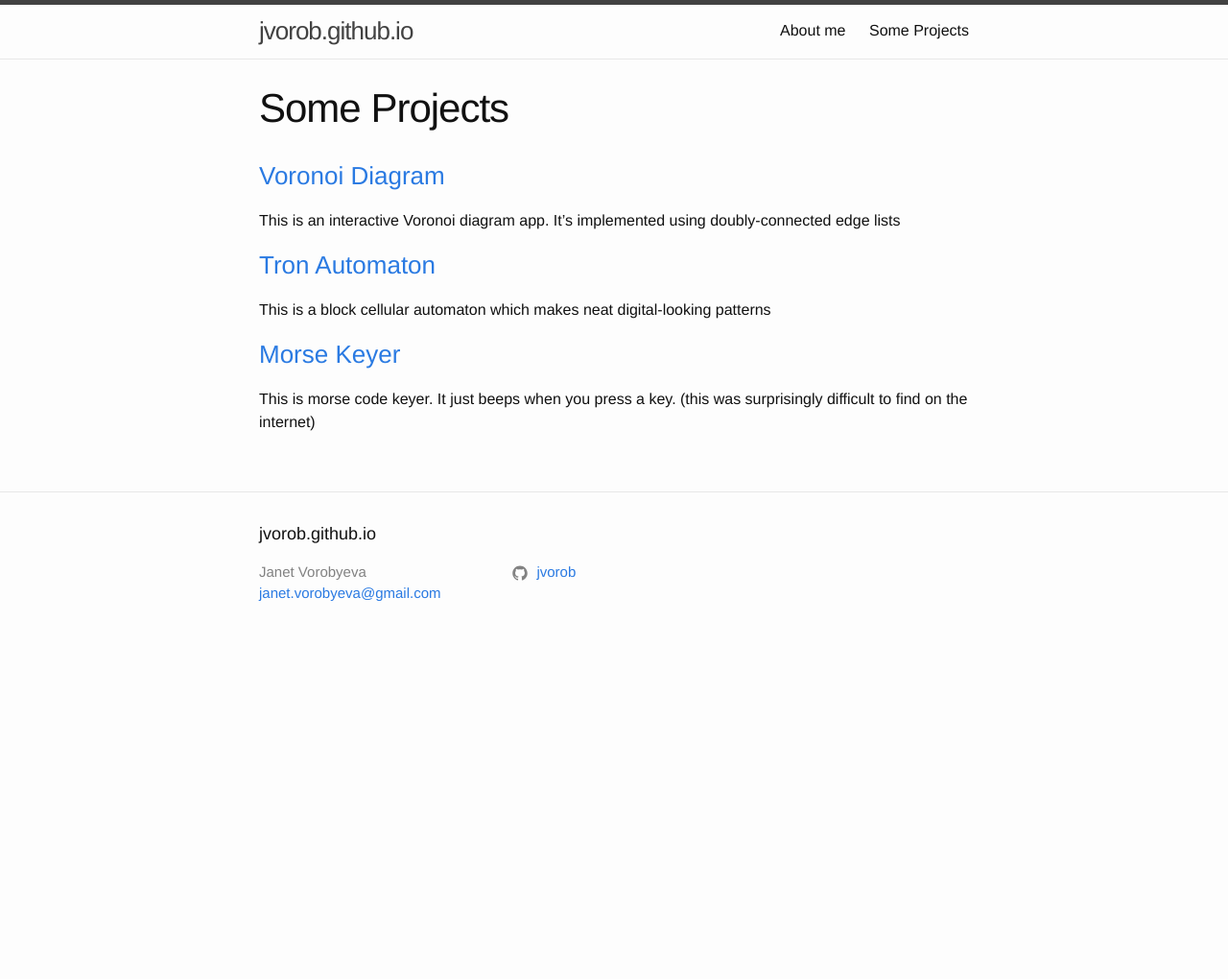
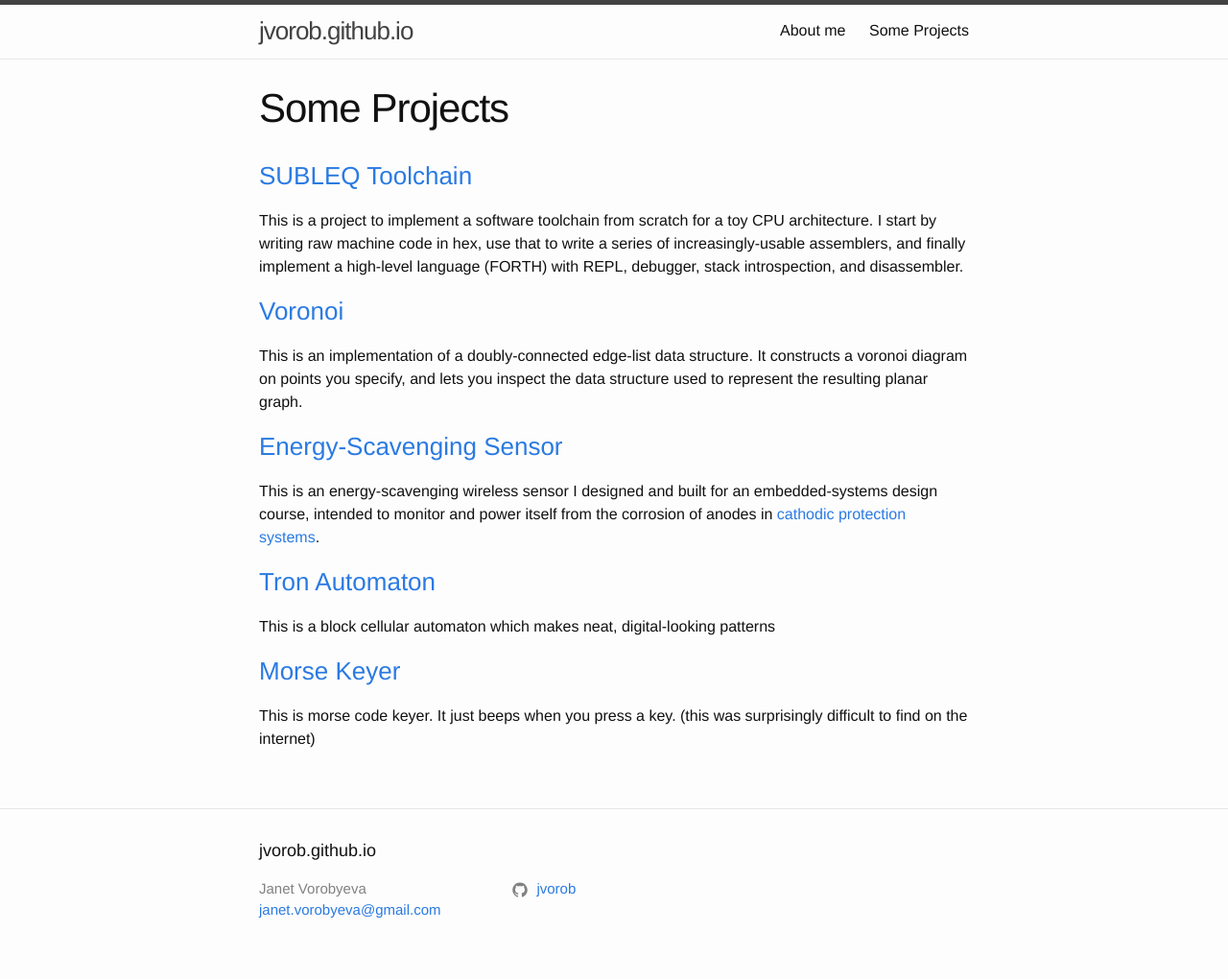
Before and after one commit to jvorob/jvorob.github.io, a Jekyll site: the page built from main_pages/projects.md, in a window 1280 px wide. Shown: the whole page at 96% size. Built offline with Jekyll 4.4.1, drawn with Linux system fonts in a browser that asks for light colours; our own code applies the rules of GitHub Pages for plain Markdown files; before the commit the page ends 900 px from its top, so only the background shows below that.

Commit message:
Updated projects page

```diff
--- a/main_pages/projects.md
+++ b/main_pages/projects.md
@@ -3,13 +3,35 @@
 permalink: /projects
 ---
 
-### [Voronoi Diagram](/projects/voronoi)
+### [SUBLEQ Toolchain](https://github.com/jvorob/subleq-bootstrap)
 
-This is an interactive Voronoi diagram app. It's implemented using doubly-connected edge lists
+This is a project to implement a software toolchain from scratch for a toy CPU architecture.
+I start by writing raw machine code in hex, use that to write a series of increasingly-usable assemblers,
+and finally implement a high-level language (FORTH) with REPL, debugger, stack introspection, and disassembler.
+
+### [Voronoi](/projects/voronoi)
+
+This is an implementation of a doubly-connected edge-list data structure. It constructs a voronoi diagram on points you specify,
+and lets you inspect the data structure used to represent the resulting planar graph.
+
+### [Energy-Scavenging Sensor](https://github.com/jvorob/cpm-firmware)
+
+This is an energy-scavenging wireless sensor I designed and built for an embedded-systems design course,
+intended to monitor and power itself from the corrosion of anodes in
+[cathodic protection systems](https://en.wikipedia.org/wiki/Cathodic_protection).
+
+<!--
+I accomplished this by integrating an energy-harvesting IC with the low-power apollo3 microcontroller, and  power-gating ICs.
+
+I also designed in isolated ground planes to measure the current draw of individual components, and
+and [project writeup](https://raw.githubusercontent.com/jvorob/cpm-firmware/main/project_writeup.pdf)
+~~~ WIP: I used ambi+this, power gating, ground planes, detailed current measuremtns. it ultimately wasn't deployable for other reasons, but the electronics/firmware worked gr9 ~~~
+
+-->
 
 ### [Tron Automaton](/projects/tron)
 
-This is a block cellular automaton which makes neat digital-looking patterns
+This is a block cellular automaton which makes neat, digital-looking patterns
 
 
 ### [Morse Keyer](/projects/morse)
```
